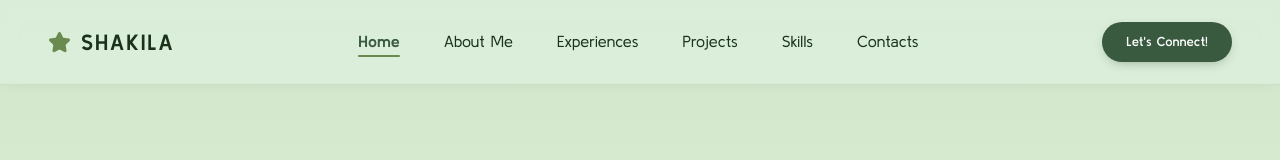
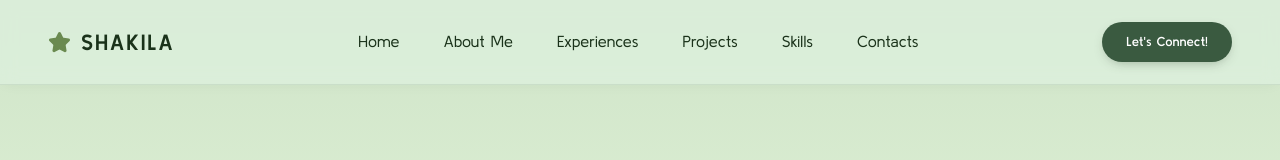
Before and after one commit to shakishack/Portfolio, a React (Vite) app in the folder web-portofolio/: page / in a window 1280 px wide. Shown: the top 160 px of the page. Built offline with nearby package versions, Linux system fonts and the light colour scheme; a web font is replaced by a local one.

Commit message:
revert(navbar): keep desktop navbar links as hover-only while retaining mobile dropdown scroll highlight

```diff
--- a/web-portofolio/src/components/Navbar.jsx
+++ b/web-portofolio/src/components/Navbar.jsx
@@ -46,18 +46,15 @@ export default function Navbar() {
 
         {/* Desktop nav links (visible on lg: 1024px and up) */}
         <nav className="hidden lg:flex items-center gap-9 lg:gap-11">
-          {portfolioData.navLinks.map((link) => {
-            const isLinkActive = activeSection === link.href.replace("#", "");
-            return (
+          {portfolioData.navLinks.map((link) => (
             <a
               key={link.name}
               href={link.href}
-                className={`nav-link ${isLinkActive ? "active" : ""}`}
+              className="nav-link"
             >
               {link.name}
             </a>
-            );
-          })}
+          ))}
         </nav>
 
         {/* CTA button – Desktop ONLY (lg: 1024px and up) */}
--- a/web-portofolio/src/index.css
+++ b/web-portofolio/src/index.css
@@ -288,14 +288,12 @@ section[id] {
   transition: transform 0.25s ease;
 }
 
-.nav-link:hover,
-.nav-link.active {
+.nav-link:hover {
   color: #3A5A40;
   font-weight: 700;
 }
 
-.nav-link:hover::after,
-.nav-link.active::after {
+.nav-link:hover::after {
   transform: scaleX(1);
 }
 
```
Lines whose indentation alone changed are shown as unchanged.
